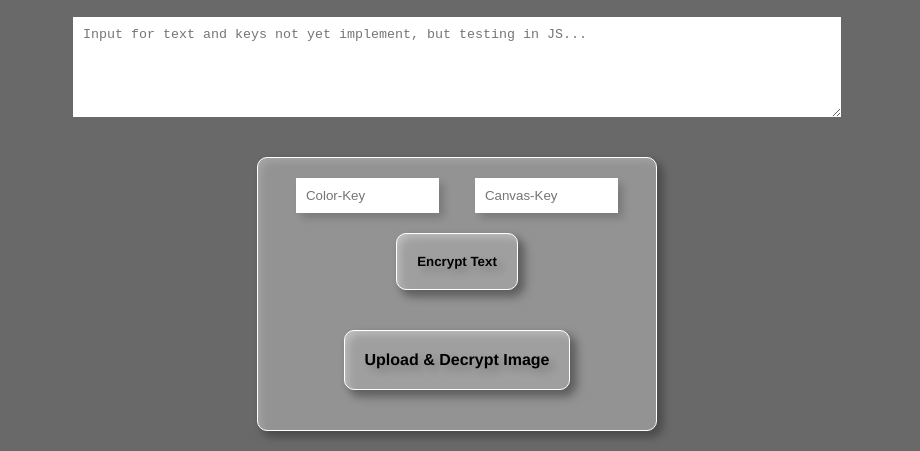
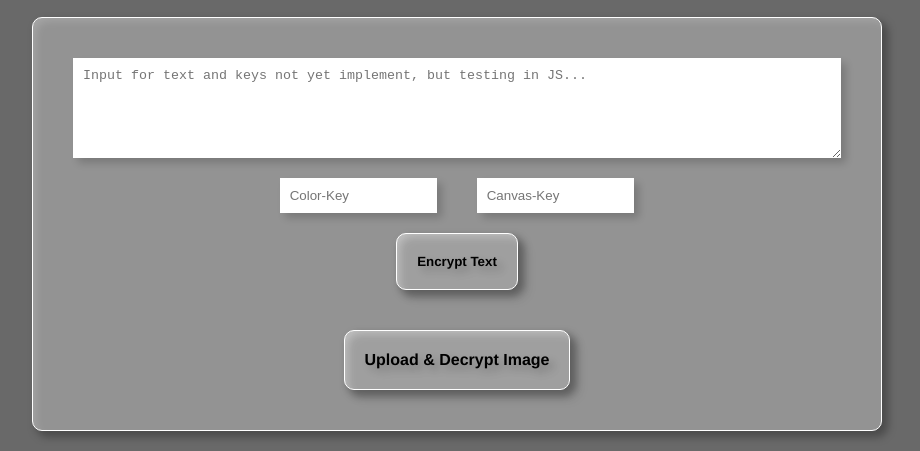
Before and after one commit to BarbWire-1/StringColorEncoding, a plain HTML site: page index.html in a window 1280 px wide. Shown: the part 592-1043 px from the top of the page, without its empty margins (183-1103 px from the left). Drawn offline with Linux system fonts and the light colour scheme.

Commit message:
some changes...

```diff
--- a/index.html
+++ b/index.html
@@ -10,9 +10,11 @@
 <canvas id="testCanvas" class="panel"></canvas>
 <!-- <canvas id="characterCanvas" class="panel"></canvas>-->
 
-<textarea id="textField" placeholder="Input for text and keys not yet implement, but testing in JS..."></textarea>
+
 
 <div id="navigation" class="panel">
+
+    <textarea id="textField" placeholder="Input for text and keys not yet implement, but testing in JS..."></textarea>
 	<div id="keys">
 		<input id="color-key" type="number" placeholder="Color-Key">
 		<input id="canvas-key" type="number" placeholder="Canvas-Key">
--- a/src/index.js
+++ b/src/index.js
@@ -28,8 +28,10 @@ cryptical.encodeStringToImage(str);
 
 let decoded = cryptical.decodeImage(document.getElementById("testCanvas"));
 
-//console.log(decoded)
+console.log({ decoded })
 cryptical.str = 'blahblahblah'
 console.log(cryptical.str)
 
+decoded = cryptical.decodeImage(document.getElementById("testCanvas"));
+console.log({ decoded })
 export { cryptical }
--- a/src/style.css
+++ b/src/style.css
@@ -33,7 +33,7 @@ body {
 	display: flex;
 	flex-direction: column;
 	align-items: center;
-	width: 400px;
+	width: fit-content;;
 }
 a {
 	color: violet;
```
Also changed, not shown: src/ImageEncoder.js (+3 -4 lines).
